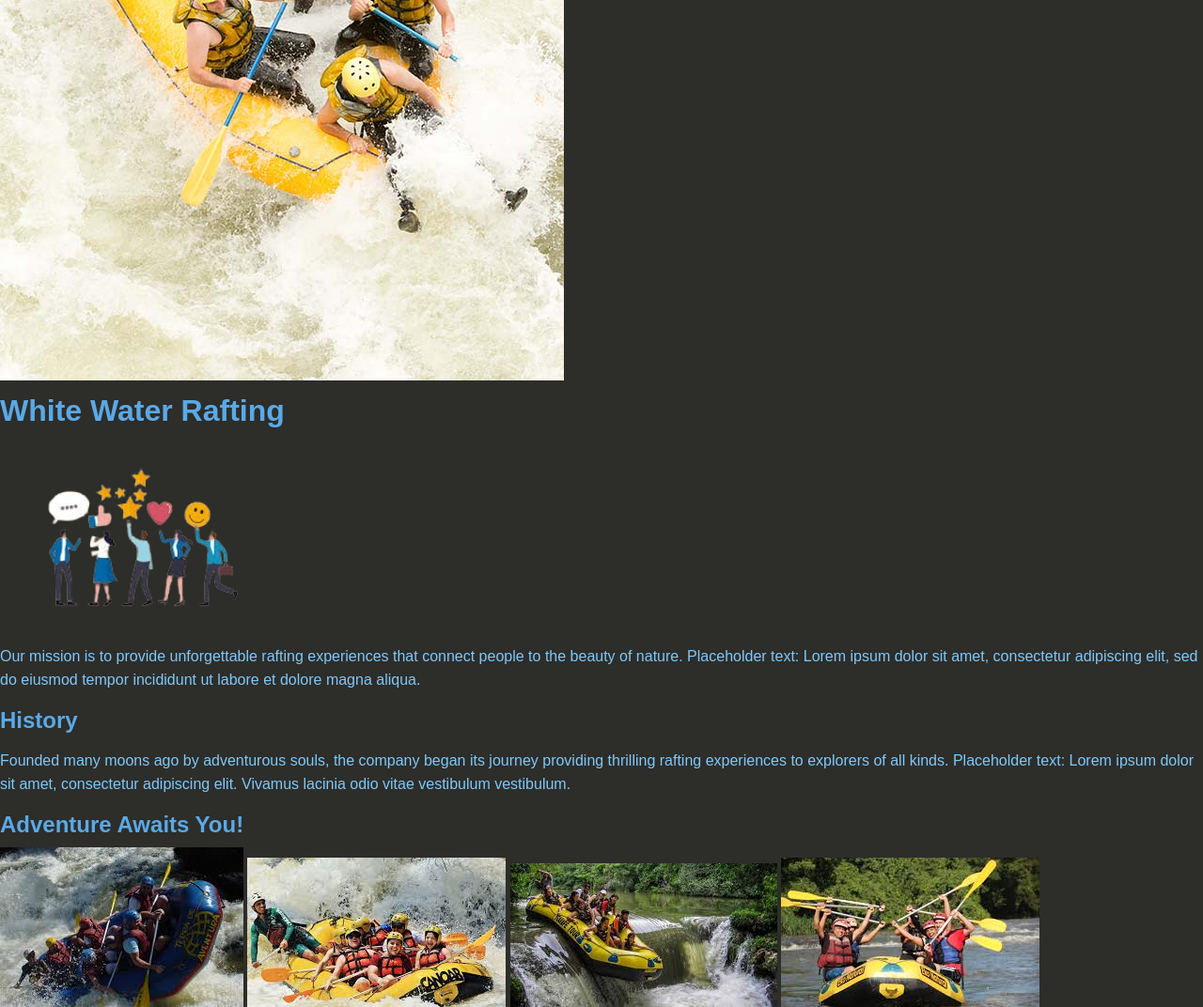
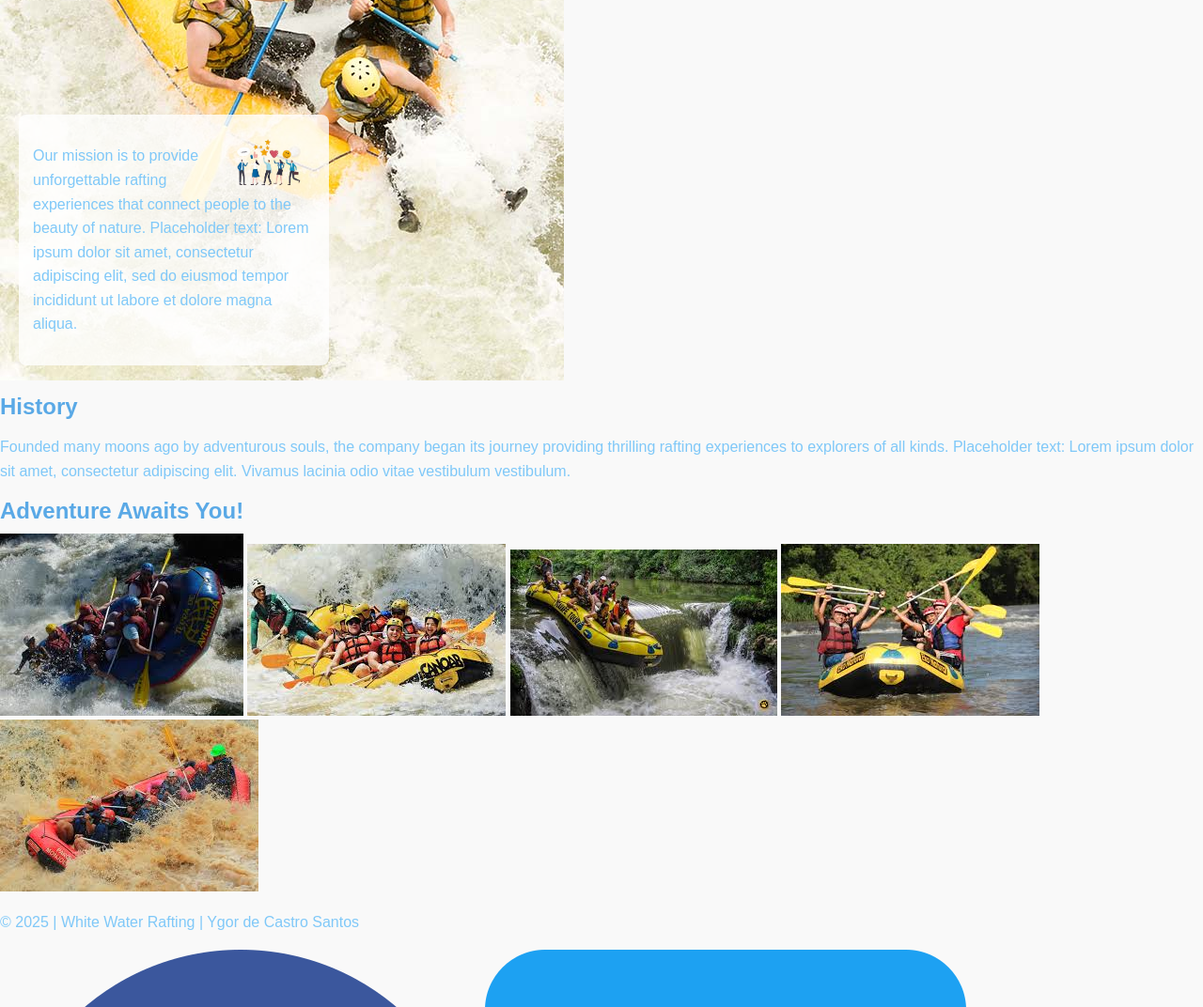
Before and after one commit to ygorcastro/wdd130, a plain HTML site: page wwr/about.html in a window 1280 px wide. Shown: the part 660-1732 px from the top of the page at 94% size. Drawn offline with Linux system fonts and the light colour scheme; a web font is replaced by a local one.

Commit message:
update css

```diff
--- a/wwr/styles/rafting.css
+++ b/wwr/styles/rafting.css
@@ -2,7 +2,7 @@
     --primary-color: #5AA9E6;
     --secondary-color: #7FC8F8;
     --font-color: #F9F9F9;
-    --background-color: #2D2D2A;
+    --background-color: #F9F9F9;;
 }
 
 body {
@@ -13,7 +13,9 @@ body {
     padding: 0;
 }
 
-h1, h2, h3 {
+h1,
+h2,
+h3 {
     color: var(--primary-color);
     margin: 10px 0;
 }
@@ -23,11 +25,47 @@ p {
     line-height: 1.6;
 }
 
-a img {
+.a img {
     text-decoration: none;
     border: none;
 }
 
-a img:hover {
+.a img:hover {
     opacity: 0.8;
 }
+
+.a {
+    text-decoration: none;
+}
+
+
+.hero {
+    position: relative;
+}
+
+
+
+.hero h1 {
+    position: absolute;
+    top: 20px;
+    left: 20px;
+    color: #ffffff;
+    text-shadow: 2px 2px 5px rgba(0, 0, 0, 0.7);
+}
+
+.hero article {
+    position: absolute;
+    bottom: 20px;
+    left: 20px;
+    background-color: rgba(255, 255, 255, 0.8);
+    padding: 15px;
+    border-radius: 8px;
+    width: 300px;
+}
+
+.hero article img {
+    float: right;
+    margin-left: 10px;
+    width: 100px;
+    height: auto;
+}
```
